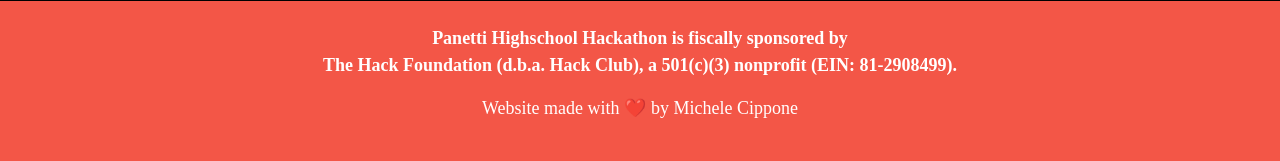
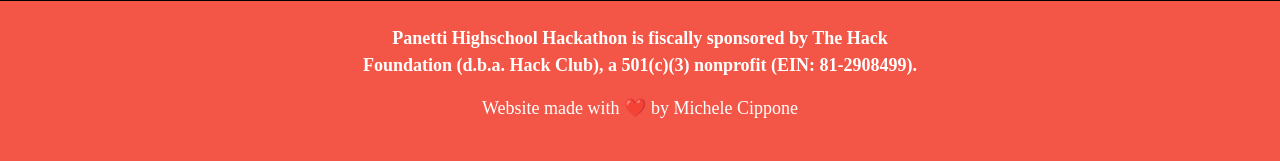
Before and after one commit to MichealAPI/LetsHack-Club-WebServer, a Flask app: page / in a window 1280 px wide. Shown: the part 3191-3352 px from the top of the page. Run offline with Flask 3, Linux system fonts and the light colour scheme; some libraries are stand-ins or nearby versions; some web fonts are replaced.

Commit message:
Adjusted footer to avoid using br tags in paragraphs

```diff
--- a/static/css/common.css
+++ b/static/css/common.css
@@ -1,4 +1,4 @@
-@import url('https://fonts.googleapis.com/css2?family=Black+Han+Sans&display=swap');
+@import url('https://fonts.googleapis.com/css2?family=Black+Han+Sans:wght@400&display=swap');
 
 @font-face {
   font-family: 'Phantom Sans';
--- a/static/css/footer.css
+++ b/static/css/footer.css
@@ -8,6 +8,7 @@
 
 .footer p {
     color: var(--secondary);
+    max-width: 560px;
     font-family: 'Phantom Sans', "sans-serif";
     font-size: 18px;
 }
--- a/templates/index.html
+++ b/templates/index.html
@@ -207,8 +207,8 @@
                 <div class="row">
                     <div class="col-md-12 footer d-flex justify-content-center align-items-center text-center flex-column">
                         <p>
-                            <b>Panetti Highschool Hackathon is fiscally sponsored by<br>
-                                The Hack Foundation (d.b.a. Hack Club), a 501(c)(3) nonprofit (EIN: 81-2908499).<br></b>
+                            <b>Panetti Highschool Hackathon is fiscally sponsored by
+                                The Hack Foundation (d.b.a. Hack Club), a 501(c)(3) nonprofit (EIN: 81-2908499).</b>
                         </p>
 
                         <p>
```
